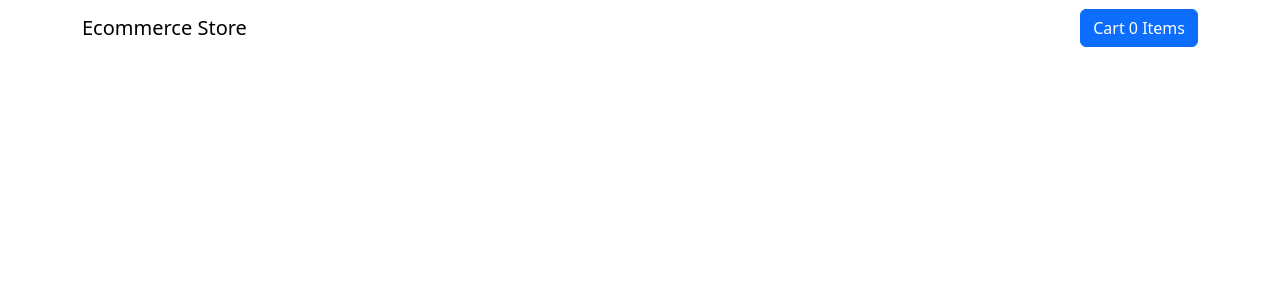
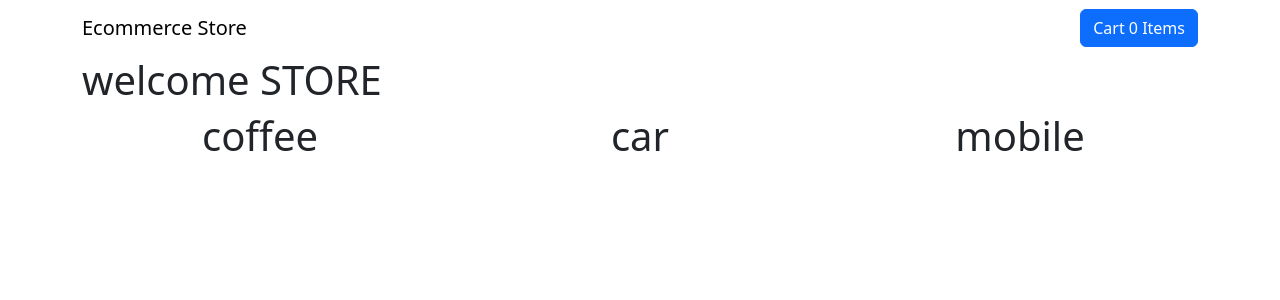
Before and after one commit to Predrag-Jandric/React-shopping-cart-logic, a React (Create React App) app: page / in a window 1280 px wide. Shown: the top 300 px of the page. Built offline with nearby package versions, Linux system fonts and the light colour scheme.

Commit message:
added pages, added products file and mapped over it to display products on home page

```diff
--- a/src/App.css
+++ /dev/null
@@ -1,38 +0,0 @@
-.App {
-  text-align: center;
-}
-
-.App-logo {
-  height: 40vmin;
-  pointer-events: none;
-}
-
-@media (prefers-reduced-motion: no-preference) {
-  .App-logo {
-    animation: App-logo-spin infinite 20s linear;
-  }
-}
-
-.App-header {
-  background-color: #282c34;
-  min-height: 100vh;
-  display: flex;
-  flex-direction: column;
-  align-items: center;
-  justify-content: center;
-  font-size: calc(10px + 2vmin);
-  color: white;
-}
-
-.App-link {
-  color: #61dafb;
-}
-
-@keyframes App-logo-spin {
-  from {
-    transform: rotate(0deg);
-  }
-  to {
-    transform: rotate(360deg);
-  }
-}
--- a/src/App.js
+++ b/src/App.js
@@ -1,16 +1,23 @@
-
-import './App.css';
 import NavbarComp from './components/NavbarComp';
 import 'bootstrap/dist/css/bootstrap.min.css'
 import { Container } from 'react-bootstrap';
+import { BrowserRouter, Routes, Route } from 'react-router-dom';
+import Cancel from './components/pages/Cancel';
+import Store from './components/pages/Store';
+import Success from './components/pages/Success';
 
 function App() {
   return (
-      <Container>
-      <NavbarComp>
-
-      </NavbarComp>
-      </Container>
+    <Container>
+      <NavbarComp></NavbarComp>
+      <BrowserRouter>
+        <Routes>
+          <Route index element={<Store/>} />
+          <Route path="success" element={<Success/>} />
+          <Route path="cancel" element={<Cancel/>} />
+        </Routes>
+      </BrowserRouter>
+    </Container>
   );
 }
 
--- /dev/null
+++ b/src/components/pages/Cancel.js
@@ -0,0 +1,11 @@
+import React from 'react'
+
+function Cancel() {
+  return (
+    <div>
+      <h1>CANCEL</h1>
+    </div>
+  )
+}
+
+export default Cancel
--- /dev/null
+++ b/src/components/pages/Store.js
@@ -0,0 +1,20 @@
+import React from 'react'
+import { Row, Col } from 'react-bootstrap'
+import { productsArray } from '../../productsStore'
+
+function Store() {
+        return (
+            <>
+                <h1>welcome STORE </h1>
+                <Row xs={1} md={3} className='g-4'>
+                    {productsArray.map((product, idx) => (
+                    <Col align="center" key={idx}>
+                        <h1>{product.title}</h1>
+                    </Col>
+                    ))}
+                </Row>
+            </>
+        )
+    }
+
+export default Store
--- /dev/null
+++ b/src/components/pages/Success.js
@@ -0,0 +1,11 @@
+import React from 'react'
+
+function Success() {
+  return (
+    <div>
+      <h1>thx for purchase</h1>
+    </div>
+  )
+}
+
+export default Success
--- a/src/index.css
+++ /dev/null
@@ -1,13 +0,0 @@
-body {
-  margin: 0;
-  font-family: -apple-system, BlinkMacSystemFont, 'Segoe UI', 'Roboto', 'Oxygen',
-    'Ubuntu', 'Cantarell', 'Fira Sans', 'Droid Sans', 'Helvetica Neue',
-    sans-serif;
-  -webkit-font-smoothing: antialiased;
-  -moz-osx-font-smoothing: grayscale;
-}
-
-code {
-  font-family: source-code-pro, Menlo, Monaco, Consolas, 'Courier New',
-    monospace;
-}
--- a/src/index.js
+++ b/src/index.js
@@ -1,8 +1,7 @@
 import React from 'react';
 import ReactDOM from 'react-dom/client';
-import './index.css';
 import App from './App';
-import reportWebVitals from './reportWebVitals';
+
 
 const root = ReactDOM.createRoot(document.getElementById('root'));
 root.render(
@@ -10,8 +9,3 @@ root.render(
     <App />
   </React.StrictMode>
 );
-
-// If you want to start measuring performance in your app, pass a function
-// to log results (for example: reportWebVitals(console.log))
-// or send to an analytics endpoint. Learn more: https://bit.ly/CRA-vitals
-reportWebVitals();
--- /dev/null
+++ b/src/productsStore.js
@@ -0,0 +1,31 @@
+
+const productsArray = [
+    {
+        id: "1",
+        title: "coffee",
+        price: 5.34
+    },
+    {
+        id: "2",
+        title: "car",
+        price: 1.23
+    },
+    {
+        id: "3",
+        title: "mobile",
+        price: 34.4
+    },
+]
+
+function getProductData(id) {
+    let productData = productsArray.find(product => product.id === id)
+
+    if (productData === undefined) {
+        console.log('product Data does not exist: ' + id);
+        return undefined
+    }
+
+    return productData
+}
+
+export { productsArray, getProductData };
--- a/src/reportWebVitals.js
+++ /dev/null
@@ -1,13 +0,0 @@
-const reportWebVitals = onPerfEntry => {
-  if (onPerfEntry && onPerfEntry instanceof Function) {
-    import('web-vitals').then(({ getCLS, getFID, getFCP, getLCP, getTTFB }) => {
-      getCLS(onPerfEntry);
-      getFID(onPerfEntry);
-      getFCP(onPerfEntry);
-      getLCP(onPerfEntry);
-      getTTFB(onPerfEntry);
-    });
-  }
-};
-
-export default reportWebVitals;
```
Also changed, not shown: src/setupTests.js (deleted, +0 -5 lines), src/logo.svg (deleted), 1 other file (tests, documents, lock files or other folders).
